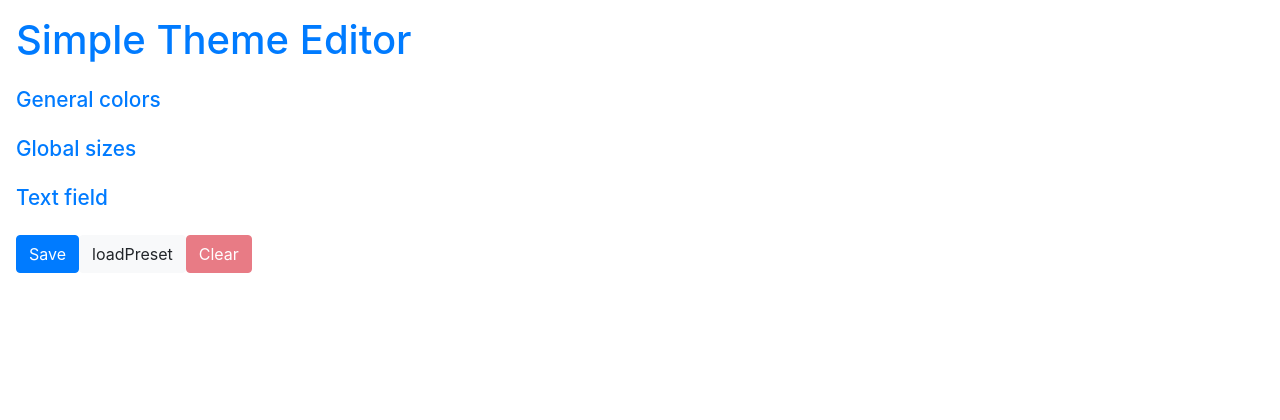
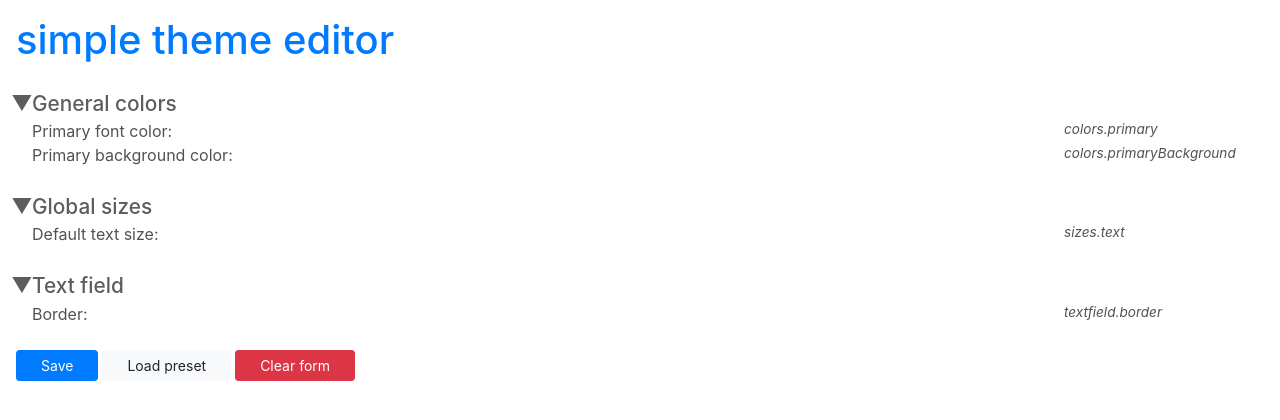
Before and after one commit to jerno/simple-theme-editor, a React (Create React App) app: page / in a window 1280 px wide. Shown: the top 420 px of the page. Built offline with nearby package versions, Linux system fonts and the light colour scheme.

Commit message:
:lipstick: Style the application to match the screenshot provided

```diff
--- a/src/app/App.js
+++ b/src/app/App.js
@@ -1,4 +1,5 @@
 import { useState } from "react";
+import styled from "styled-components";
 import Section from "../components/section/Section";
 import { SectionDefinitions } from "../config/Definitions";
 import PropertyValueValidator from "./PropertyValueValidator";
@@ -10,7 +11,7 @@ function App() {
 
   return (
     <div className="p-3">
-      <h1 className="text-primary">Simple Theme Editor</h1>
+      <Header>Simple Theme Editor</Header>
       { sections.map((sectionDefinition) => (
         <Section
           key={sectionDefinition.id}
@@ -19,9 +20,9 @@ function App() {
           updateSectionDefinition={requestUpdateSectionDefinition}
         />
       )) }
-      <button onClick={() => saveValues(values)()} type="button" class="btn btn-primary">Save</button>
-      <button onClick={() => setValues(getPreset())} type="button" class="btn btn-light">loadPreset</button>
-      <button type="button" class="btn btn-danger" disabled>Clear</button>
+      <button onClick={() => saveValues(values)} type="button" className="btn btn-sm pl-4 pr-4 mr-1 btn-primary">Save</button>
+      <button onClick={() => setValues(getPreset())} type="button" className="btn btn-sm pl-4 pr-4 mr-1 btn-light">Load preset</button>
+      <button onClick={() => setValues({})} type="button" className="btn btn-sm pl-4 pr-4 mr-1 btn-danger">Clear form</button>
     </div>
   );
 
@@ -46,4 +47,10 @@ function App() {
   }
 }
 
+const Header = styled.h1.attrs({
+  className: "text-primary",
+})`
+  text-transform: lowercase;
+`;
+
 export default App;
--- a/src/components/property/Property.js
+++ b/src/components/property/Property.js
@@ -1,5 +1,6 @@
 import React from 'react'
 import PropTypes from 'prop-types'
+import styled from 'styled-components';
 
 export default function Property({definition, prefix, onEdit, resolvedReferences}) {
   const isValueUnitLike = !(definition.type === 'text' || definition.type === 'color');
@@ -9,11 +10,14 @@ export default function Property({definition, prefix, onEdit, resolvedReferences
   const resolvedValue = resolvedValues(placeholders);
 
   return (
-    <div role="row" className="d-flex flex-row" onClick={() => onEdit && onEdit()}>
+    <Wrapper role="row" onClick={() => onEdit && onEdit()}>
       <span className="mr-1">{`${definition.displayName}${unitPostfix}`}:</span>
-      <span className="flex-grow-1 font-weight-bold">{resolvedValue}</span>
-      <span className="text-left font-italic">{`${prefix}.${definition.variableReference}`}</span>
-    </div>
+      <span className="flex-grow-1 font-weight-bold">
+        {resolvedValue}
+        { definition.type === 'color' ? <StyledColorBadge color={resolvedValue} /> : null }
+      </span>
+      <VariableReference>{`${prefix}.${definition.variableReference}`}</VariableReference>
+    </Wrapper>
   );
 
   function resolvedValues(placeholders) {
@@ -26,6 +30,36 @@ export default function Property({definition, prefix, onEdit, resolvedReferences
   }
 }
 
+function Color({className}) {
+  return (<span role="presentation" className={`ml-1 mr-1 ${className}`}></span>);
+}
+
+const StyledColorBadge = styled(Color)`
+  background-color: ${(props => props.color)};
+  width: 1em;
+  height: 1em;
+  display: inline-block;
+  border: 2px solid #6f6f6f;
+  border-radius: 4px;
+`;
+
+const VariableReference = styled.span.attrs({
+  className: "text-left font-italic",
+})`
+  font-size: 0.85em;
+  min-width: 200px;
+`;
+
+const Wrapper = styled.span.attrs({
+  className: "d-flex flex-row",
+})`
+  cursor: pointer;
+
+  &:hover, .open-inplace-editor & {
+    color: var(--primary) !important;
+  }
+`;
+
 Property.propTypes = {
   definition: PropTypes.shape({
     displayName: PropTypes.string.isRequired,
--- a/src/components/property/PropertyEditor.js
+++ b/src/components/property/PropertyEditor.js
@@ -29,15 +29,22 @@ export default function PropertyEditor({definition, prefix, updateSectionDefinit
                 defaultChecked={ propertyType === typeDef.value }
                 onChange={() => setPropertyType(typeDef.value)}
               />
-              <span className="mr-3">{ typeDef.label }</span>
+              <span className="ml-1 mr-3">{ typeDef.label }</span>
             </label>
           )) }
         </form>
-        <button onClick={() => requestUpdate()} class="btn btn-sm btn-primary" >OK</button>
-        <button onClick={() => onCancel()} class="btn btn-sm btn-light" >cancel</button>
+        <button onClick={() => requestUpdate()} className="btn btn-sm btn-primary" >OK</button>
+        <button onClick={() => onCancel()} className="btn btn-sm btn-light" >cancel</button>
       </div>
 
-      { error && <p>{ error }</p> }
+      { error && (
+        <div className="alert alert-danger alert-dismissible fade show" role="alert">
+          { error }
+          <button type="button" className="close" data-dismiss="alert" aria-label="Close">
+            <span aria-hidden="true">&times;</span>
+          </button>
+        </div>
+      ) }
     </>
   );
 
--- a/src/components/section/Section.js
+++ b/src/components/section/Section.js
@@ -2,32 +2,34 @@ import React, { useState } from 'react'
 import PropTypes from 'prop-types'
 import PropertyEditor from '../property/PropertyEditor'
 import Property from '../property/Property';
+import styled from 'styled-components';
 
 function Section({definition, updateSectionDefinition, resolvedReferences}) {
   const [inPlaceEditors, setInPlaceEditors] = useState({});
 
   return (
-    <div role="rowgroup" className="mt-4 mb-4">
-      <a href={`#collapse${definition.id}`} role="button" data-toggle="collapse" aria-expanded="false" aria-controls={`collapse${definition.id}`}>
-        <h2 style={{fontSize: '1.3rem'}}>{ definition.title }</h2>
-      </a>
-      <div class="collapse" id={`collapse${definition.id}`}>
+    <Wrapper role="rowgroup">
+      <SectionHeader href={`#collapse${definition.id}`} role="button" data-toggle="collapse" aria-expanded="true" aria-controls={`collapse${definition.id}`}>
+      { definition.title }
+      </SectionHeader>
+      <div className="collapse show" id={`collapse${definition.id}`}>
         { definition.properties.map((propertyDefinition) => renderProperty(propertyDefinition)) }
       </div>
-    </div>
+    </Wrapper>
   );
 
   function renderProperty(propertyDefinition) {
     if (!!inPlaceEditors[propertyDefinition.variableReference]) {
       return (
+        <Box key={`${definition.prefix}.${propertyDefinition.variableReference}`}>
           <PropertyEditor
-          key={`${definition.prefix}.${propertyDefinition.variableReference}`}
             definition={assembleProperty(propertyDefinition)}
             prefix={definition.prefix}
             resolvedReferences={resolvedReferences}
             updateSectionDefinition={(updatedProperties) => handleUpdate(propertyDefinition, updatedProperties)}
             onCancel={() => closeEditor(propertyDefinition.variableReference)}
           />
+        </Box>
       );
     } else {
       return (
@@ -65,6 +67,37 @@ function Section({definition, updateSectionDefinition, resolvedReferences}) {
   }
 }
 
+const SectionHeader = styled.a`
+  color: #5d5d5d;
+  font-weight: 500;
+  font-size: 1.3rem;
+
+  &::before {
+    content: "►";
+    position: absolute;
+    left: 0;
+    margin-left: -1em;
+  }
+
+  &:not(.collapsed)::before {
+    content: "▼";
+  }
+`;
+
+const Box = styled.div.attrs({
+  className: "open-inplace-editor",
+})`
+  background-color: #eaeaea;
+  padding: 0.5em;
+  border-radius: 5px;
+`;
+
+const Wrapper = styled.div.attrs({
+  className: "mt-4 mb-4 ml-3",
+})`
+  position: relative;
+`;
+
 Section.propTypes = {
   definition: PropTypes.shape({
     title: PropTypes.string.isRequired,
--- a/src/index.css
+++ b/src/index.css
@@ -5,4 +5,5 @@ body {
     sans-serif;
   -webkit-font-smoothing: antialiased;
   -moz-osx-font-smoothing: grayscale;
+  color: rgb(82, 82, 82) !important;
 }
```
Also changed, not shown: 1 other file (tests, documents, lock files or other folders). Lines whose indentation alone changed are shown as unchanged.
